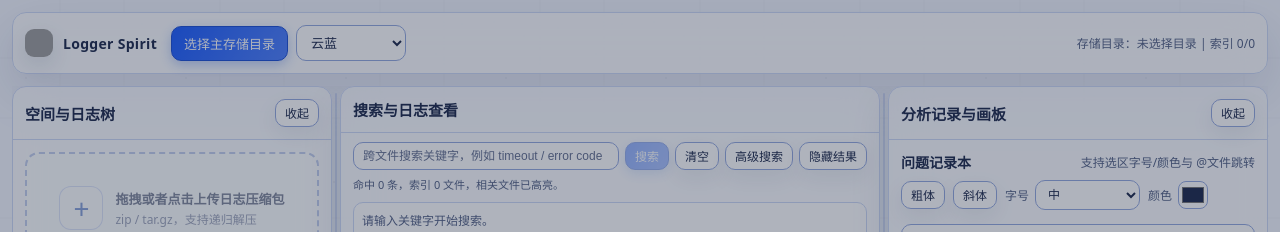
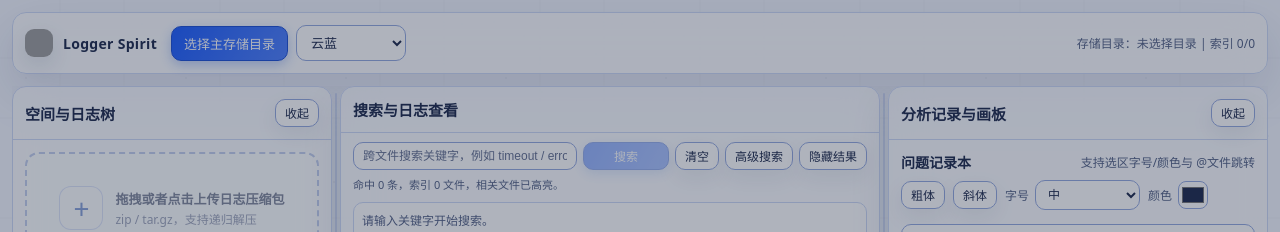
Before and after one commit to SimonMing47/logger-spirit, a Next.js app: page / in a window 1280 px wide. Shown: the top 232 px of the page. Built offline with nearby package versions, Linux system fonts and the light colour scheme; grey boxes are pictures that could not be loaded.

Commit message:
fix: prevent search bar layout jump
- Stabilize search button width during loading\n- Disable hover translate on tiny search button to avoid jitter

```diff
--- a/src/app/globals.css
+++ b/src/app/globals.css
@@ -975,6 +975,20 @@
   gap: 6px;
 }
 
+.search-row .primary-button.tiny {
+  /* Keep the search input width stable when the button label changes (e.g. 搜索 -> 搜索中...). */
+  min-width: 86px;
+  display: inline-flex;
+  align-items: center;
+  justify-content: center;
+  white-space: nowrap;
+}
+
+.search-row .primary-button.tiny:not(:disabled):hover {
+  /* Avoid the 1px translate hover jitter on toolbar-sized buttons. */
+  transform: none;
+}
+
 .search-box.compact .search-input {
   padding: 6px 9px;
   font-size: 12px;
```
